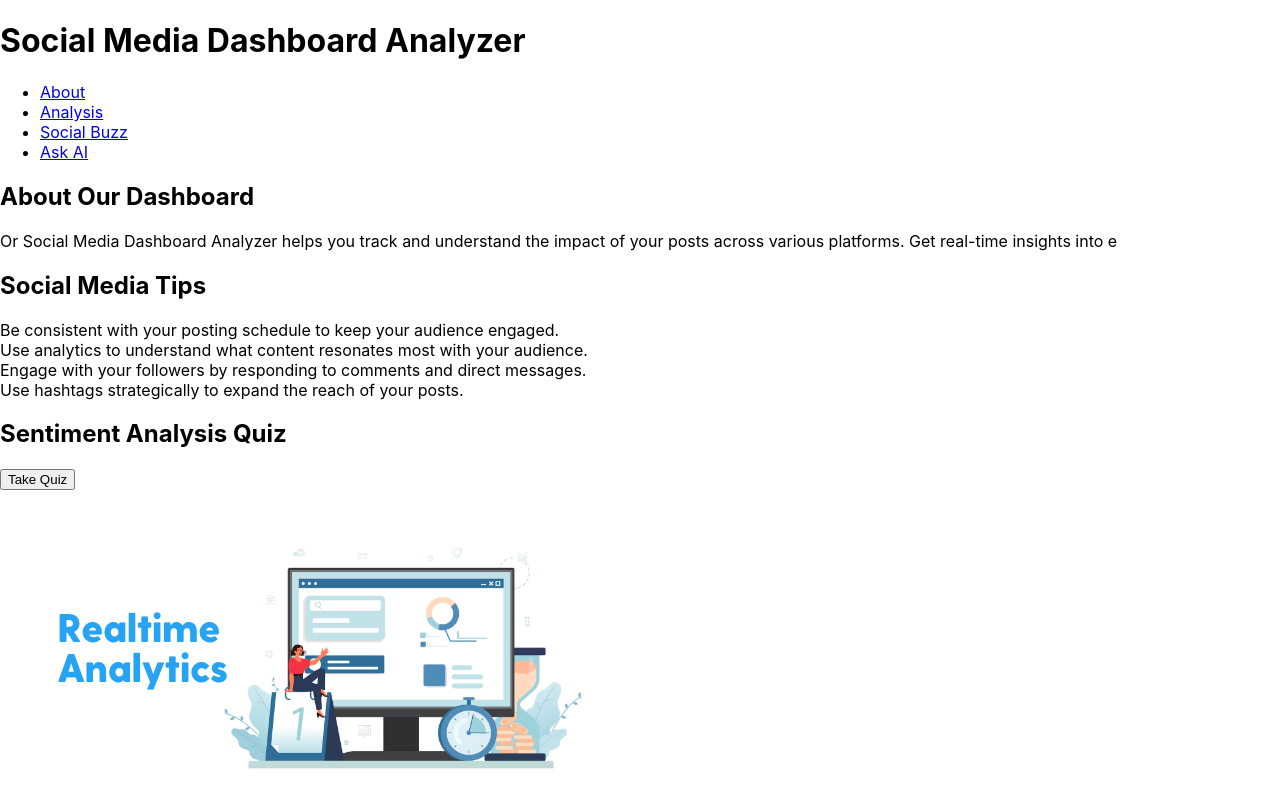
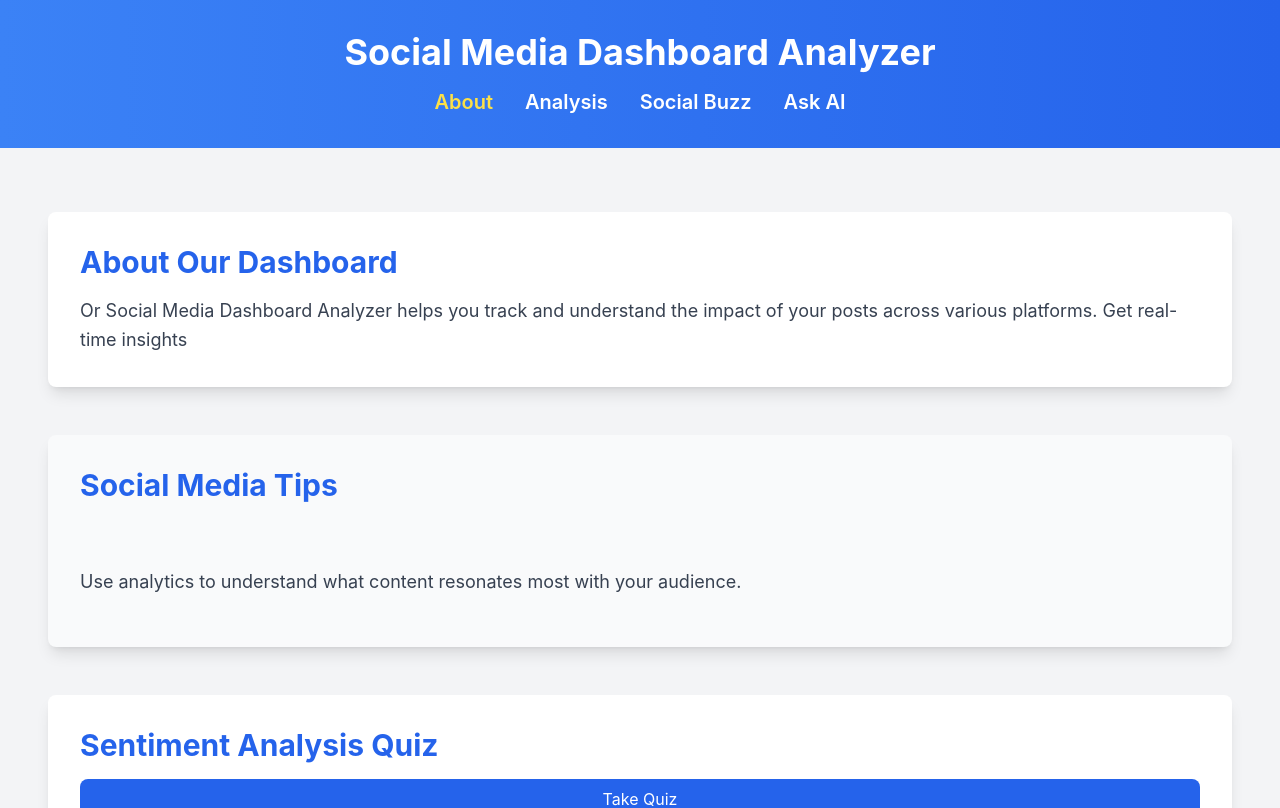
Before and after one commit to Nithish-ponnusamy/final_devops, a React (Create React App) app in the folder social_media_dashboard_analyzer/: page / in a window 1280 px wide. Shown: the top 808 px of the page. Built offline with nearby package versions, Linux system fonts and the light colour scheme.

Commit message:
Update App.js

```diff
--- a/social_media_dashboard_analyzer/src/App.js
+++ b/social_media_dashboard_analyzer/src/App.js
@@ -1,13 +1,148 @@
-import React from 'react';
-import { RouterProvider } from 'react-router-dom';
-import router from './router';
+// App.js
+import React, { useEffect, useState } from "react";
+import {
+  createBrowserRouter,
+  RouterProvider,
+  Navigate,
+  Outlet,
+  Link,
+  useLocation
+} from "react-router-dom";
 
-function App() {
+import Dashboard from "./components/Dashboard";
+import SocialBuzz from "./components/SocialBuzz";
+import Chatbot from "./components/Chatbot";
+import Analysis from "./components/Analysis";
+import TwitterEngagement from "./components/TwitterEngagement";
+import YoutubeDashboard from "./components/YoutubeDashboard";
+import Login from "./components/Login";
+import SignUp from "./components/Signup";
+
+import "./App.css";
+
+// Layout Component (includes Header + Footer)
+function Layout({ isAuthenticated, setIsAuthenticated }) {
+  const location = useLocation();
+
   return (
     <div className="min-h-screen bg-gray-100">
-      <RouterProvider router={router} />
+      <header className="bg-gradient-to-r from-blue-500 to-blue-600 text-white py-8 px-4">
+        <div className="container mx-auto">
+          <h1 className="text-4xl font-bold mb-4 text-center">
+            Social Media Dashboard Analyzer
+          </h1>
+          <nav>
+            <ul className="flex justify-center space-x-8">
+              <li>
+                <Link
+                  to="/"
+                  className={`text-xl font-semibold hover:text-yellow-300 transition-colors ${
+                    location.pathname === "/" ? "text-yellow-300" : ""
+                  }`}
+                >
+                  About
+                </Link>
+              </li>
+              <li>
+                <Link
+                  to="/analysis"
+                  className={`text-xl font-semibold hover:text-yellow-300 transition-colors ${
+                    location.pathname === "/analysis" ? "text-yellow-300" : ""
+                  }`}
+                >
+                  Analysis
+                </Link>
+              </li>
+              <li>
+                <Link
+                  to="/social-buzz"
+                  className={`text-xl font-semibold hover:text-yellow-300 transition-colors ${
+                    location.pathname === "/social-buzz" ? "text-yellow-300" : ""
+                  }`}
+                >
+                  Social Buzz
+                </Link>
+              </li>
+              <li>
+                <Link
+                  to="/chatbot"
+                  className={`text-xl font-semibold hover:text-yellow-300 transition-colors ${
+                    location.pathname === "/chatbot" ? "text-yellow-300" : ""
+                  }`}
+                >
+                  Ask AI
+                </Link>
+              </li>
+            </ul>
+          </nav>
+        </div>
+      </header>
+
+      <main className="container mx-auto mt-8 px-4">
+        <Outlet />
+      </main>
+
+      <footer className="bg-gray-800 text-white py-4 mt-8">
+        <div className="container mx-auto text-center">
+          <p>&copy; 2024 Social Media Dashboard Analyzer. All rights reserved.</p>
+        </div>
+      </footer>
     </div>
   );
 }
 
+// Protected Route Wrapper
+function ProtectedRoute({ isAuthenticated, children }) {
+  return isAuthenticated ? children : <Navigate to="/login" />;
+}
+
+function App() {
+  const [isAuthenticated, setIsAuthenticated] = useState(false);
+
+  useEffect(() => {
+    const token = localStorage.getItem("token");
+    setIsAuthenticated(!!token);
+  }, []);
+
+  const router = createBrowserRouter(
+    [
+      {
+        path: "/",
+        element: <Layout isAuthenticated={isAuthenticated} setIsAuthenticated={setIsAuthenticated} />,
+        children: [
+          { index: true, element: <Dashboard /> },
+          { path: "social-buzz", element: <SocialBuzz /> },
+          { path: "chatbot", element: <Chatbot /> },
+          { path: "twitter-engagement", element: <TwitterEngagement /> },
+          { path: "youtube-dashboard", element: <YoutubeDashboard /> },
+          {
+            path: "analysis",
+            element: (
+              <ProtectedRoute isAuthenticated={isAuthenticated}>
+                <Analysis setIsAuthenticated={setIsAuthenticated} />
+              </ProtectedRoute>
+            )
+          },
+          {
+            path: "login",
+            element: <Login setIsAuthenticated={setIsAuthenticated} />
+          },
+          {
+            path: "signup",
+            element: <SignUp />
+          }
+        ]
+      }
+    ],
+    {
+      future: {
+        v7_startTransition: true,
+        v7_relativeSplatPath: true
+      }
+    }
+  );
+
+  return <RouterProvider router={router} />;
+}
+
 export default App;
```
